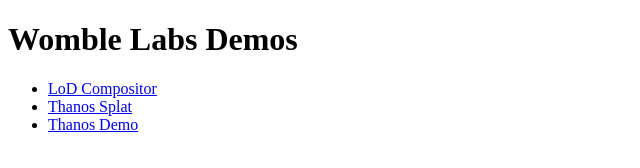
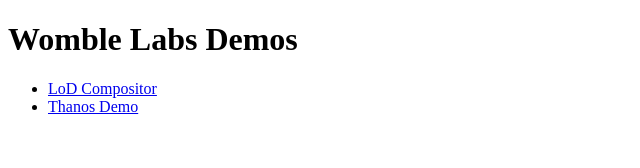
Before and after one commit to jeremypaton/womblelabsdemos, a website: page index.html in a window 1280 px wide. Shown: the whole page, without its empty margins (0-640 px from the left). Drawn offline with Linux system fonts and the light colour scheme.

Commit message:
Remove forest.html link from index page
- Keep only LoD Compositor and Thanos Demo links
- Remove Thanos Splat (forest.html) from navigation

```diff
--- a/index.html
+++ b/index.html
@@ -8,7 +8,6 @@
   <h1>Womble Labs Demos</h1>
   <ul>
     <li><a href="lod.html">LoD Compositor</a></li>
-    <li><a href="forest.html">Thanos Splat</a></li>
     <li><a href="thanos.html">Thanos Demo</a></li>
   </ul>
 </body>
```
